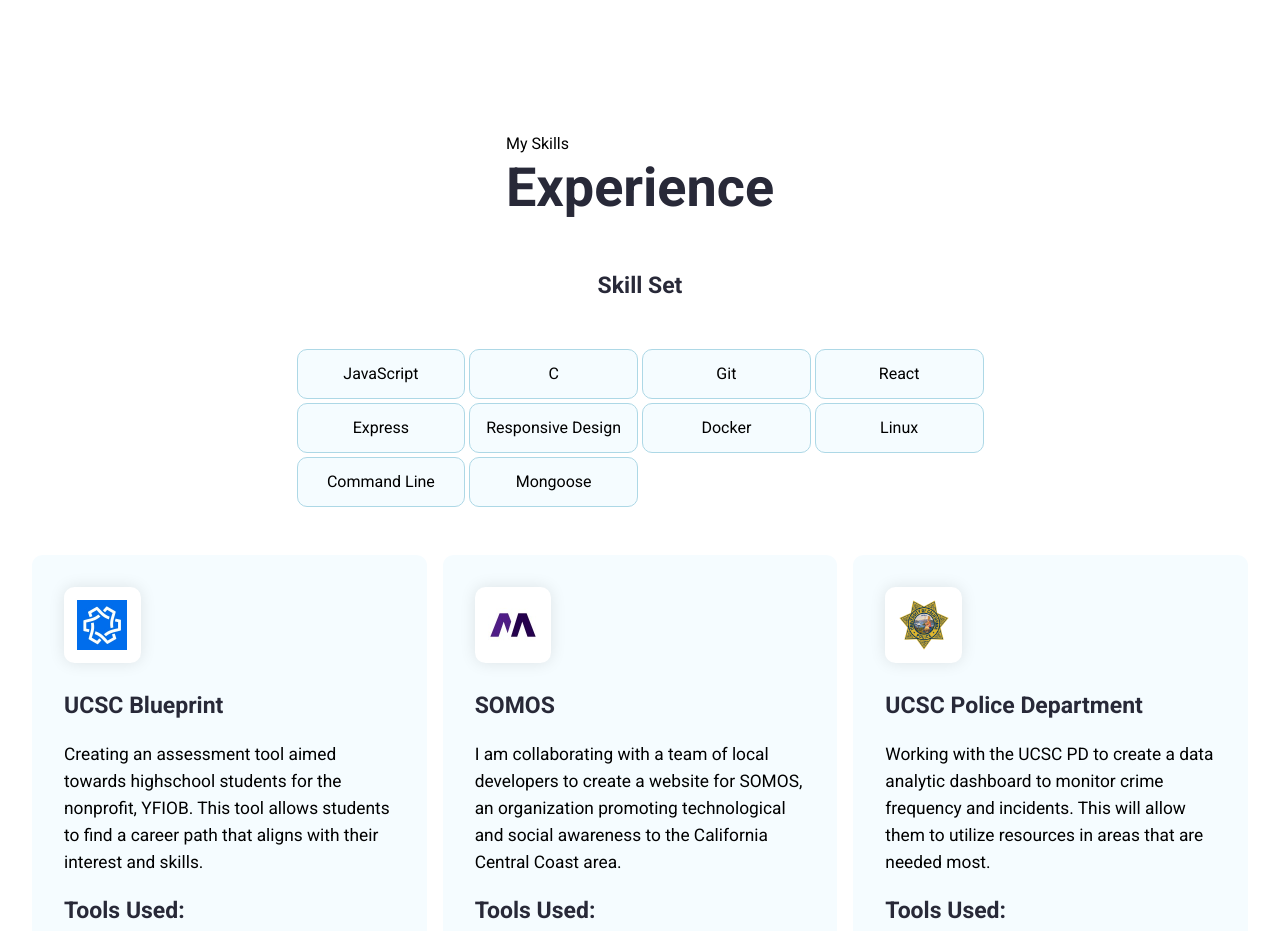
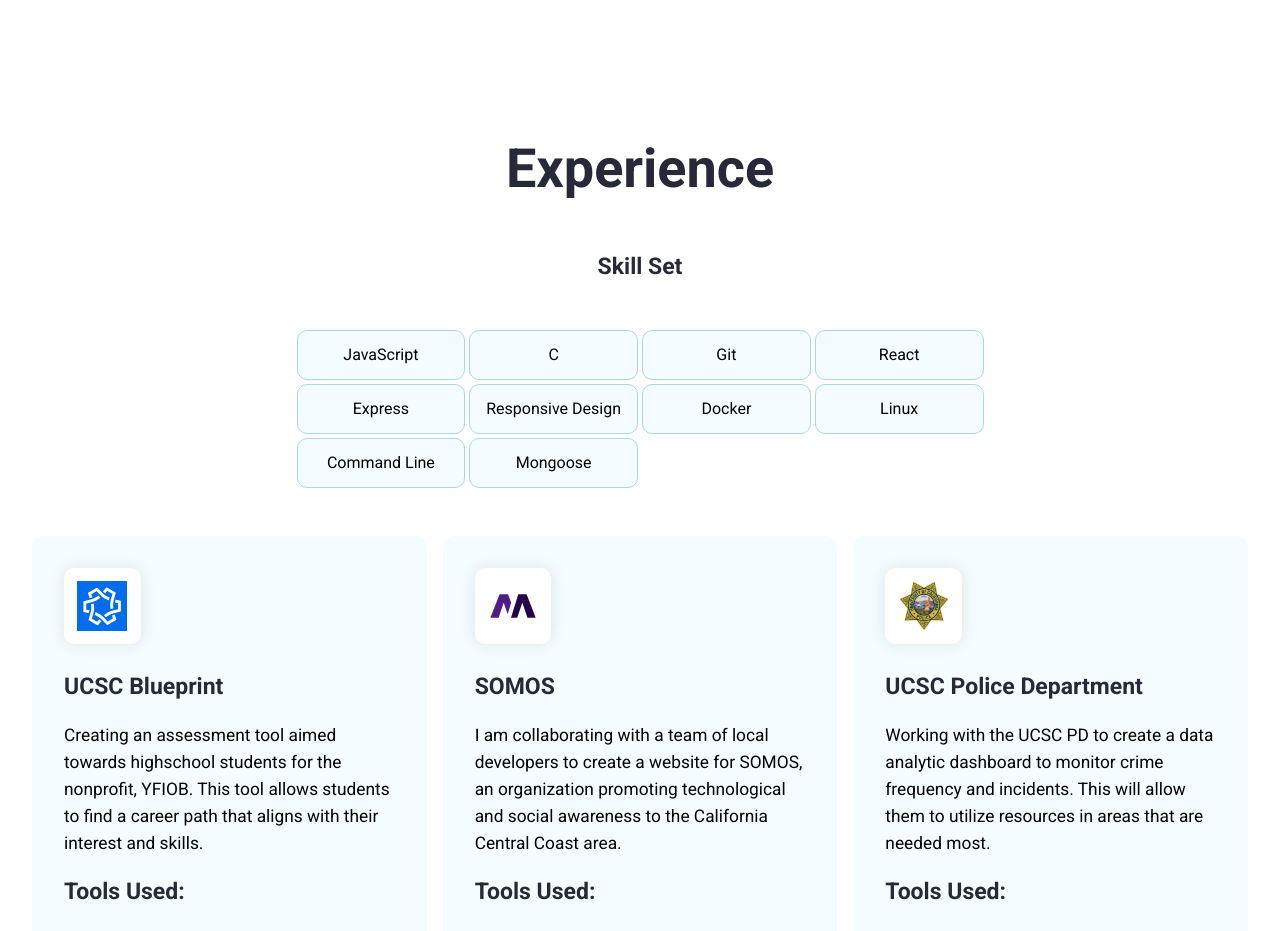
Before and after one commit to jipatino98/josePersonalPortfolio, a React (Create React App) app: page / in a window 1280 px wide. Shown: the part 2740-3671 px from the top of the page. Built offline with nearby package versions, Linux system fonts and the light colour scheme.

Commit message:
Removed section title in skills section

```diff
--- a/src/Pages/Home/MySkills.jsx
+++ b/src/Pages/Home/MySkills.jsx
@@ -18,7 +18,7 @@
   return (
     <section className="skills--section" id="mySkills">
       <div className="portfolio--container">
-        <p className="section--title">My Skills</p>
+        {/* <p className="section--title">My Skills</p> */}
         <h2 className="skills--section--heading">Experience</h2>
       </div>
 
```
